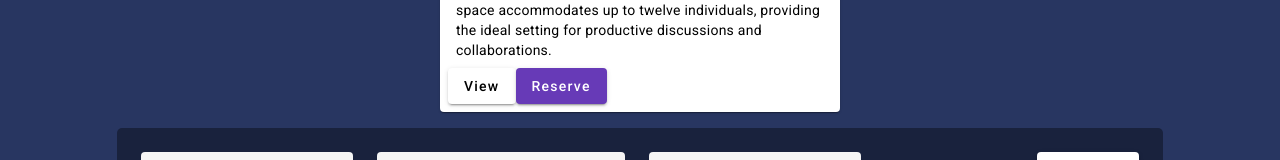
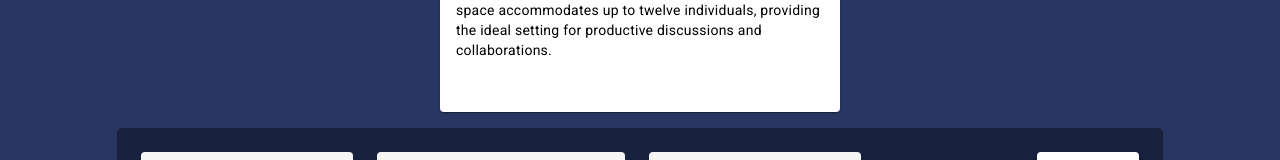
Before and after one commit to sjszuch/meeting-reservation, an Angular app: page /details in a window 1280 px wide. Shown: the part 556-716 px from the top of the page. Built offline with nearby package versions, Linux system fonts and the light colour scheme.

Commit message:
Removed buttons from card on details

```diff
--- a/src/app/components/card/card.component.html
+++ b/src/app/components/card/card.component.html
@@ -11,7 +11,7 @@
   </mat-card-content>
   <mat-card-actions>
     <!-- Pressing this button shows a calendar- when the date is selected it then shows available times -->
-    <div class="button-row">
+    <div *ngIf="noButtons == null" class="button-row">
       <button mat-raised-button>View</button>
       <button mat-raised-button color="primary"
       [routerLink]="['/details']" routerLinkActive="router-link-active"
--- a/src/app/components/card/card.component.ts
+++ b/src/app/components/card/card.component.ts
@@ -8,4 +8,5 @@ import { Component, Input } from '@angular/core';
 export class CardComponent {
   @Input() name!: string;
   @Input() cap!: string;
+  @Input() noButtons!: string;
 }
--- a/src/app/components/details/details.component.html
+++ b/src/app/components/details/details.component.html
@@ -1,6 +1,8 @@
 <div class="container">
   <app-card
   name="Selected Name"
-  cap="10"></app-card>
+  cap="10"
+  noButtons="true"
+  ></app-card>
   <app-splash></app-splash>
 </div>
```
